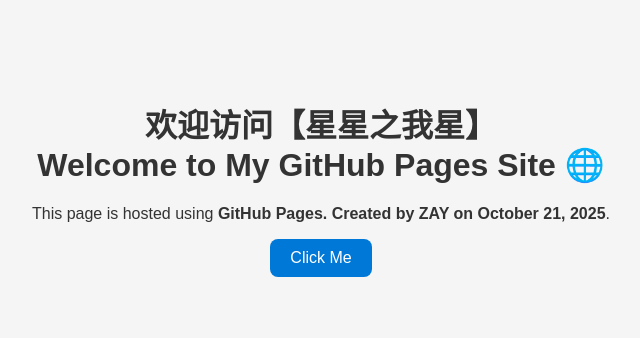
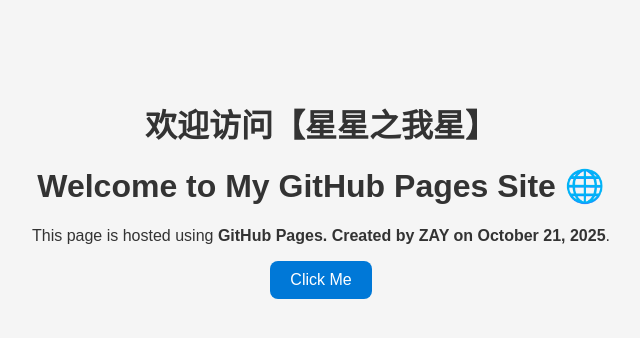
Before and after one commit to aiyingnaoc/aiyingnaoc.github.io, a plain HTML site: page index.html in a window 1280 px wide. Shown: the whole page, without its empty margins (319-959 px from the left). Drawn offline with Linux system fonts and the light colour scheme.

Commit message:
Update index.html

```diff
--- a/index.html
+++ b/index.html
@@ -7,7 +7,7 @@
   <link rel="stylesheet" href="style.css">
 </head>
 <body>
-  <h1>欢迎访问【星星之我星】<br>Welcome to My GitHub Pages Site 🌐</h1>
+  <h1>欢迎访问【星星之我星】</h1><h1>Welcome to My GitHub Pages Site 🌐</h1>
   <p>This page is hosted using <strong>GitHub Pages. Created by ZAY on October 21, 2025</strong>.</p>
   <button id="helloButton">Click Me</button>
   <p id="output"></p>
```
